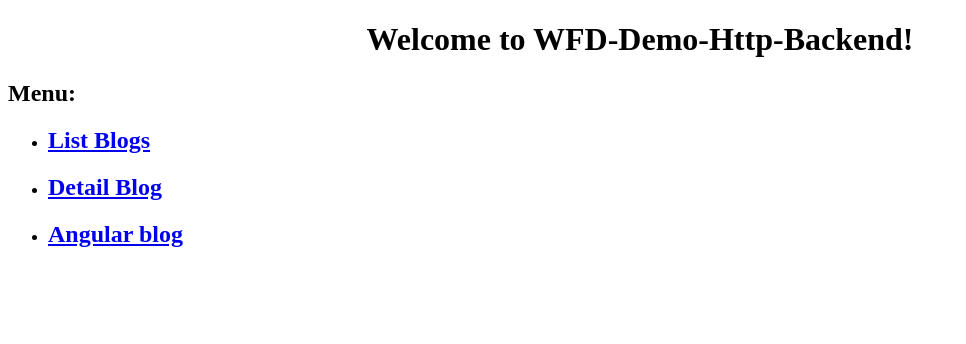
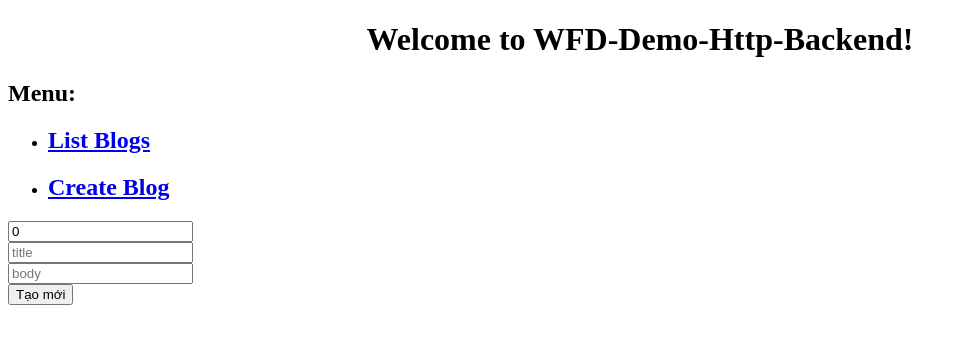
Before and after one commit to hoacg/WFD_Demo-Http-Service, an Angular app: page /create in a window 1280 px wide. Shown: the top 344 px of the page, without its empty margins (0-966 px from the left). Built offline with nearby package versions, Linux system fonts and the light colour scheme; no server answers.

Commit message:
create blog feature

```diff
--- a/src/app/app-routing.module.ts
+++ b/src/app/app-routing.module.ts
@@ -8,7 +8,7 @@ import { Routes, RouterModule } from '@angular/router';
 
 const routes: Routes = [
   { path: '', component: ListBlogComponent },
-  { path: ':id', component: DetailBlogComponent },
+  { path: 'detail/:id', component: DetailBlogComponent },
   { path: 'edit/:id', component: EditBlogComponent },
   { path: 'create', component: CreateBlogComponent },
 ];
--- a/src/app/app.component.html
+++ b/src/app/app.component.html
@@ -10,10 +10,7 @@
     <h2><a rel="noopener" [routerLink]="['/']" >List Blogs</a></h2>
   </li>
   <li>
-    <h2><a rel="noopener" [routerLink]="['/1']">Detail Blog</a></h2>
-  </li>
-  <li>
-    <h2><a target="_blank" rel="noopener" href="https://blog.angular.io/">Angular blog</a></h2>
+    <h2><a rel="noopener" [routerLink]="['/create']">Create Blog</a></h2>
   </li>
 </ul>
 
--- a/src/app/app.module.ts
+++ b/src/app/app.module.ts
@@ -1,5 +1,7 @@
 import { BrowserModule } from '@angular/platform-browser';
 import { NgModule } from '@angular/core';
+import { FormsModule } from '@angular/forms';
+
 
 import { AppRoutingModule } from './app-routing.module';
 import { AppComponent } from './app.component';
@@ -20,7 +22,8 @@ import { EditBlogComponent } from './edit-blog/edit-blog.component';
   imports: [
     BrowserModule,
     AppRoutingModule,
-    HttpClientModule
+    HttpClientModule,
+    FormsModule
   ],
   providers: [],
   bootstrap: [AppComponent]
--- a/src/app/blog.service.ts
+++ b/src/app/blog.service.ts
@@ -18,8 +18,8 @@ export class BlogService {
     return this.http.get<Blog>(this.apiUrl + '/' + id);
   }
 
-  create(blog: Blog) {
-    return this.http.post(this.apiUrl, blog);
+  create(blog: Blog): Observable<Blog> {
+    return this.http.post<Blog>(this.apiUrl, blog);
   }
 
   update(id: number, blog: Blog) {
--- a/src/app/create-blog/create-blog.component.html
+++ b/src/app/create-blog/create-blog.component.html
@@ -1 +1,7 @@
-<p>create-blog works!</p>
+<form>
+  <input name="userId" type="number" [(ngModel)]="blog.userId" placeholder="user id" /><br>
+  <input name="title" type="text" [(ngModel)]="blog.title"  placeholder="title"/><br>
+  <input name="body" type="text"  [(ngModel)]="blog.body"  placeholder="body" /><br>
+
+  <button type="submit" (click)="createBlog()">Tạo mới</button>
+</form>
--- a/src/app/create-blog/create-blog.component.ts
+++ b/src/app/create-blog/create-blog.component.ts
@@ -1,4 +1,7 @@
+import { BlogService } from './../blog.service';
 import { Component, OnInit } from '@angular/core';
+import { Blog } from '../blog';
+import { Router } from '@angular/router';
 
 @Component({
   selector: 'app-create-blog',
@@ -7,9 +10,32 @@ import { Component, OnInit } from '@angular/core';
 })
 export class CreateBlogComponent implements OnInit {
 
-  constructor() { }
+  blog: Blog = {
+    title: '',
+    body: '',
+    userId: 0
+  };
+
+  constructor(
+
+    private blogService: BlogService,
+    private router: Router
+
+  ) { }
 
   ngOnInit() {
   }
 
+  createBlog() {
+    this.blogService.create(this.blog).subscribe( blog => {
+      alert('Thêm thành công !' + blog.id);
+      this.router.navigate(['/']);
+    },
+
+    error => {
+      alert('Chưa thêm được!');
+    }
+    );
+  }
+
 }
--- a/src/app/list-blog/list-blog.component.html
+++ b/src/app/list-blog/list-blog.component.html
@@ -1,7 +1,7 @@
 <ul>
   <li *ngFor="let blog of blogs">
 
-    <a [routerLink]="['/', blog.id]" routerLinkActive="router-link-active" >{{ blog.title }}</a>
+    <a [routerLink]="['/detail', blog.id]" routerLinkActive="router-link-active" >{{ blog.title }}</a>
 
     <button (click)="deleteBlog(blog.id)">Xóa</button>
   </li>
--- a/src/app/list-blog/list-blog.component.ts
+++ b/src/app/list-blog/list-blog.component.ts
@@ -13,6 +13,7 @@ export class ListBlogComponent implements OnInit {
   constructor(private blogService: BlogService) { }
 
   ngOnInit() {
+    console.log('Gọi ngOnInit()');
     this.getList();
   }
 
```
